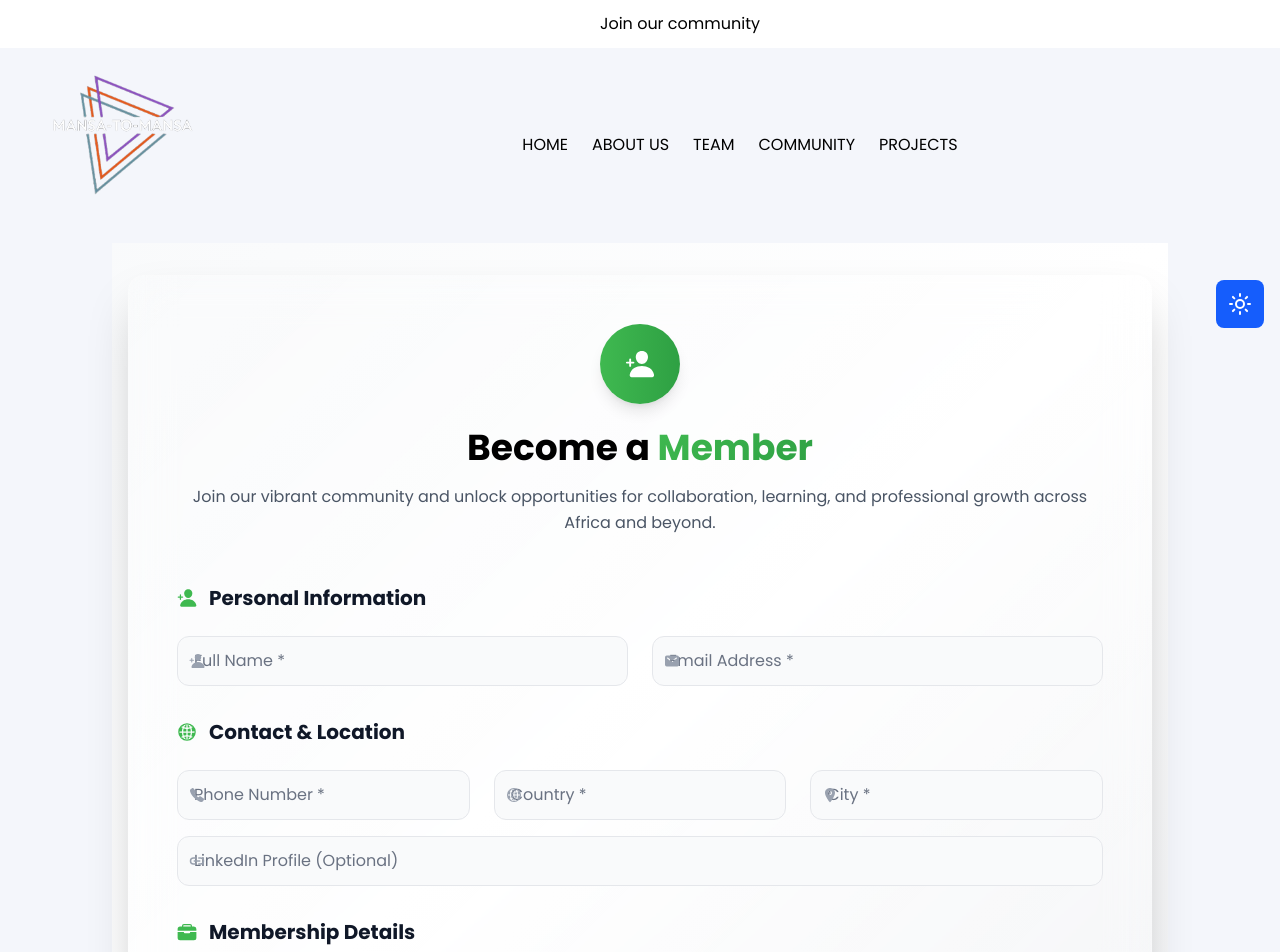
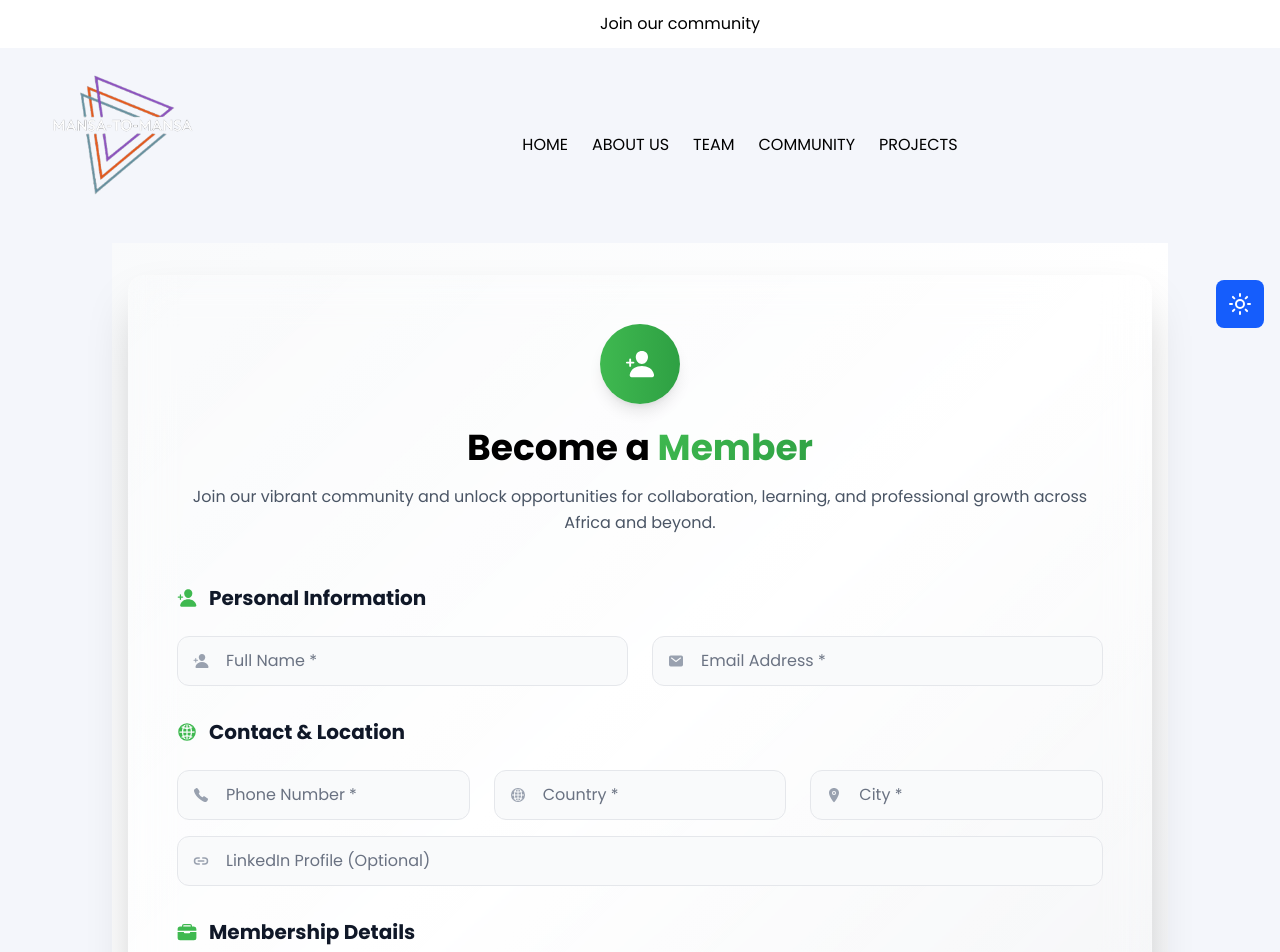
Before and after one commit to awuni1/mansa-to-mansa, a Next.js app: page /signup in a window 1280 px wide. Shown: the top 952 px of the page. Built offline with nearby package versions, Linux system fonts and the light colour scheme.

Commit message:
fixed sigup form

```diff
--- a/src/components/Form.tsx
+++ b/src/components/Form.tsx
@@ -90,7 +90,7 @@ export default function BecomeMemberForm() {
   const inputStyle =
     'w-full px-3 sm:px-4 py-2.5 sm:py-3 text-sm sm:text-base rounded-lg sm:rounded-xl dark:bg-gray-800/50 bg-gray-50 dark:text-white text-gray-900 border border-gray-200 dark:border-gray-700 placeholder-gray-500 dark:placeholder-gray-400 focus:outline-none focus:ring-2 focus:ring-[#3FB950] focus:border-transparent transition-all duration-300 hover:bg-gray-100 dark:hover:bg-gray-700/70';
 
-  const iconStyle = 'absolute left-2.5 sm:left-3 top-1/2 transform -translate-y-1/2 text-gray-400 dark:text-gray-500 text-sm sm:text-base';
+  const iconStyle = 'absolute left-3 sm:left-4 top-1/2 transform -translate-y-1/2 text-gray-400 dark:text-gray-500 text-sm sm:text-base';
 
   return (
     <>
@@ -187,7 +187,7 @@ export default function BecomeMemberForm() {
                     placeholder="Full Name *"
                     value={formData.name}
                     onChange={handleChange}
-                    className={`${inputStyle} pl-10`}
+                    className={`${inputStyle} pl-11 sm:pl-12`}
                     required
                   />
                 </div>
@@ -199,7 +199,7 @@ export default function BecomeMemberForm() {
                     placeholder="Email Address *"
                     value={formData.email}
                     onChange={handleChange}
-                    className={`${inputStyle} pl-10`}
+                    className={`${inputStyle} pl-11 sm:pl-12`}
                     required
                   />
                 </div>
@@ -221,7 +221,7 @@ export default function BecomeMemberForm() {
                     placeholder="Phone Number *"
                     value={formData.phone}
                     onChange={handleChange}
-                    className={`${inputStyle} pl-10`}
+                    className={`${inputStyle} pl-11 sm:pl-12`}
                     required
                   />
                 </div>
@@ -233,7 +233,7 @@ export default function BecomeMemberForm() {
                     placeholder="Country *"
                     value={formData.country}
                     onChange={handleChange}
-                    className={`${inputStyle} pl-10`}
+                    className={`${inputStyle} pl-11 sm:pl-12`}
                     required
                   />
                 </div>
@@ -245,7 +245,7 @@ export default function BecomeMemberForm() {
                     placeholder="City *"
                     value={formData.city}
                     onChange={handleChange}
-                    className={`${inputStyle} pl-10`}
+                    className={`${inputStyle} pl-11 sm:pl-12`}
                     required
                   />
                 </div>
@@ -259,7 +259,7 @@ export default function BecomeMemberForm() {
                     placeholder="LinkedIn Profile (Optional)"
                     value={formData.linkedin}
                     onChange={handleChange}
-                    className={`${inputStyle} pl-10`}
+                    className={`${inputStyle} pl-11 sm:pl-12`}
                   />
                 </div>
               </div>
```
